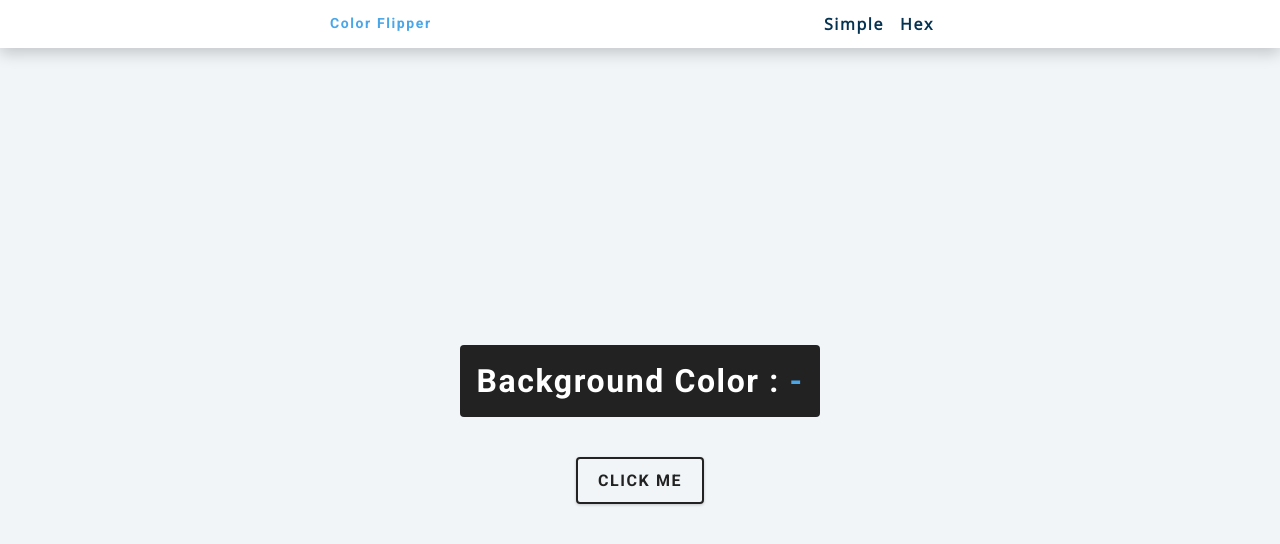
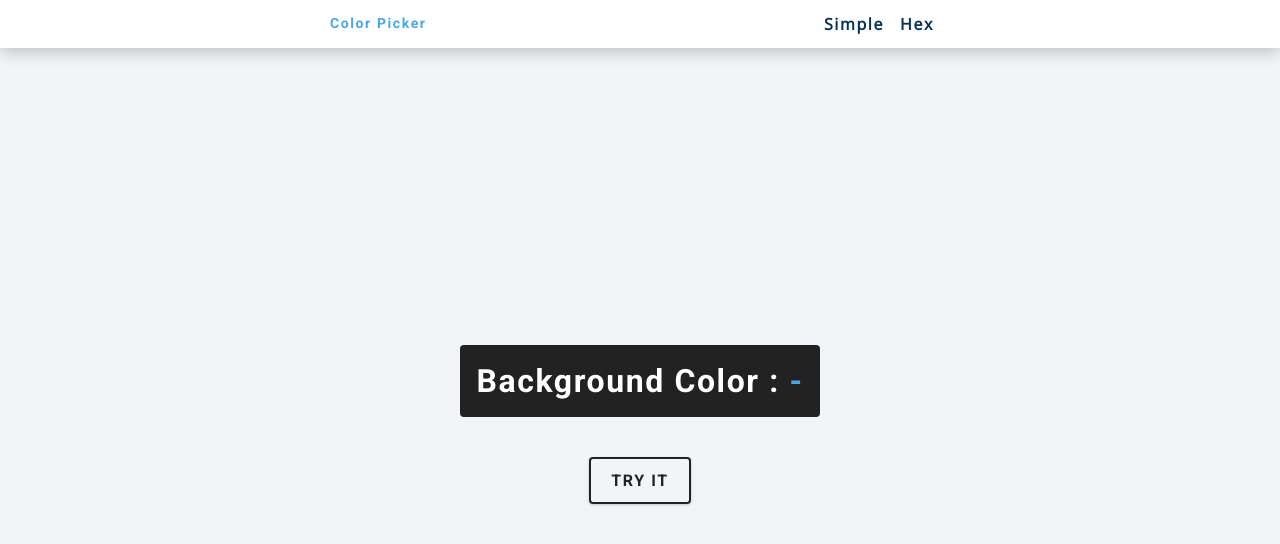
Before and after one commit to daniellberg/ColorPicker, a plain HTML site: page index.html in a window 1280 px wide. Drawn offline with nearby package versions, Linux system fonts and the light colour scheme.

Commit message:
add page icon

```diff
--- a/index.html
+++ b/index.html
@@ -6,12 +6,14 @@
     <meta name="viewport" content="width=device-width, initial-scale=1.0">
     <title>Color Picker</title>
     <link rel="stylesheet" href="styles.css">
+    <link rel="icon" href="logo/color-palette.png">
+
 </head>
 <body>
 
     <nav>
         <div class="nav-center">
-            <h4>color flipper</h4>
+            <h4>Color Picker</h4>
             <ul class="nav-links">
                 <li>
                     <a href="index.html">Simple</a>
@@ -26,7 +28,7 @@
     <main>
         <div class="container">
             <h2>Background color : <span class="color">-</span></h2>
-            <button class="btn btn-hero" id="btn">Click me</button>
+            <button class="btn btn-hero" id="btn">Try it</button>
         </div>
     </main>
 
```
Also changed, not shown: hex.html (+3 -4 lines).
